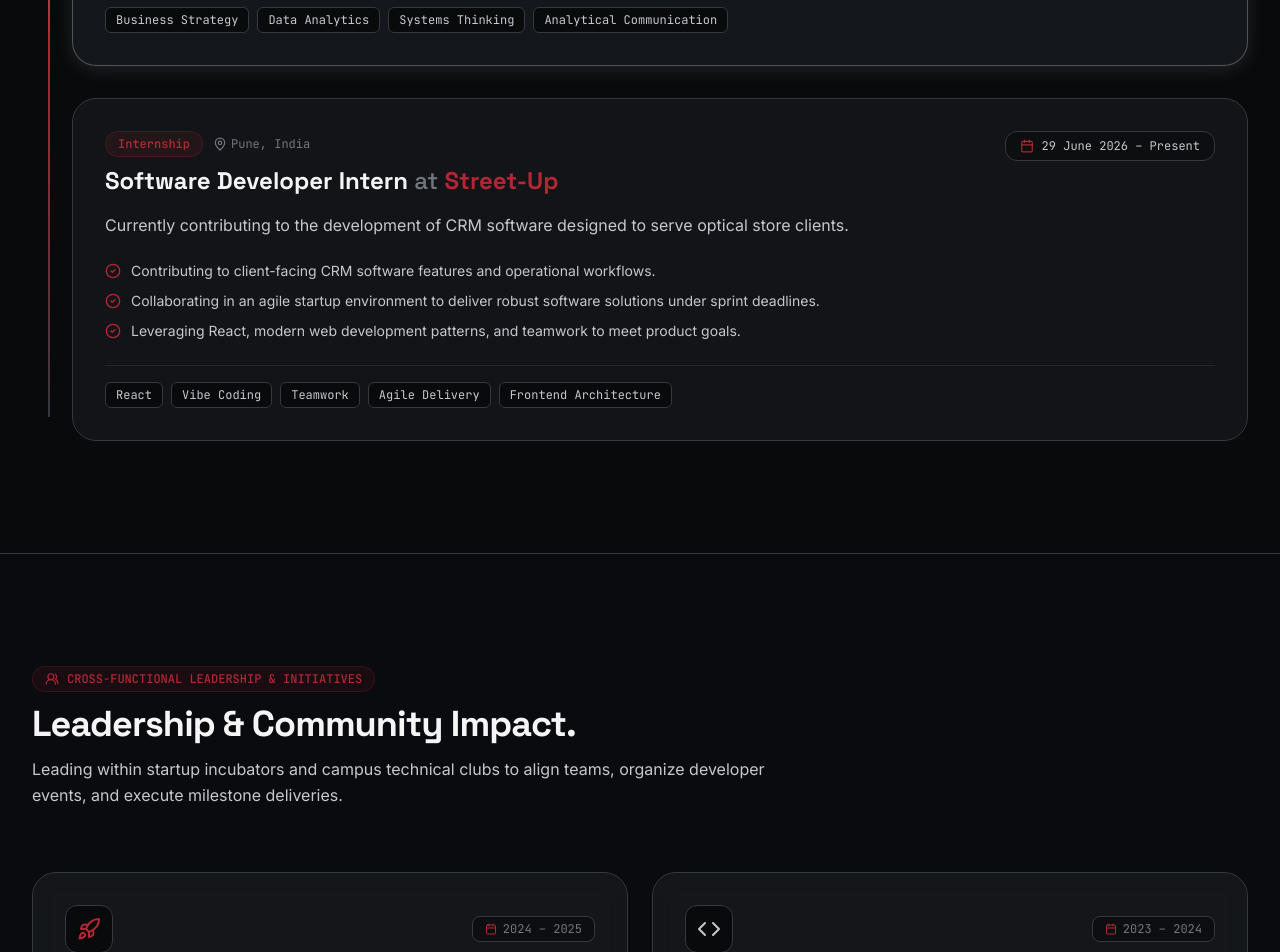
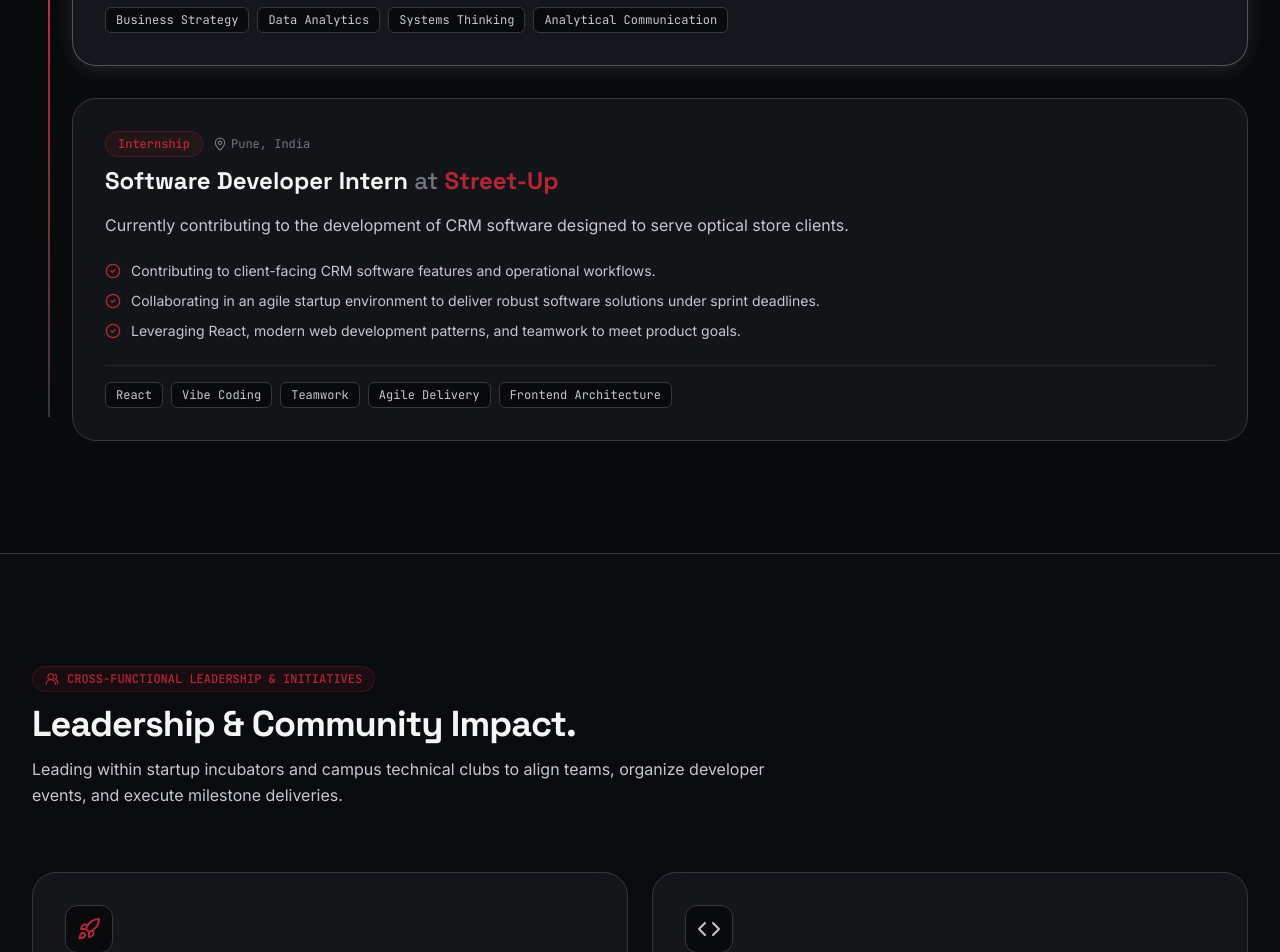
Before and after one commit to kswaraj0045/Portfolio_Swaraj, a React (Vite) app: page / in a window 1280 px wide. Shown: the part 6860-7812 px from the top of the page. Built offline with nearby package versions, Linux system fonts and the light colour scheme.

Commit message:
fix: remove date labels and calendar icons from Street-Up, Viaset, and GfG cards

```diff
--- a/src/components/ExperienceSection.tsx
+++ b/src/components/ExperienceSection.tsx
@@ -76,10 +76,12 @@ export const ExperienceSection: React.FC = () => {
                     </h3>
                   </div>
 
-                  <div className="inline-flex items-center gap-2 px-3.5 py-1.5 rounded-xl bg-bg-main/60 border border-border-subtle text-xs font-mono text-text-secondary self-start">
-                    <Calendar className="w-3.5 h-3.5 text-accent-primary" />
-                    <span>{exp.period}</span>
-                  </div>
+                  {exp.period && (
+                    <div className="inline-flex items-center gap-2 px-3.5 py-1.5 rounded-xl bg-bg-main/60 border border-border-subtle text-xs font-mono text-text-secondary self-start">
+                      <Calendar className="w-3.5 h-3.5 text-accent-primary" />
+                      <span>{exp.period}</span>
+                    </div>
+                  )}
                 </div>
 
                 <p className="text-sm sm:text-base text-text-secondary leading-relaxed mb-6">
--- a/src/components/LeadershipSection.tsx
+++ b/src/components/LeadershipSection.tsx
@@ -43,10 +43,12 @@ export const LeadershipSection: React.FC = () => {
                     {item.id === 'viaset-ecell' ? <Rocket className="w-6 h-6 text-accent-primary" /> : <Code className="w-6 h-6 text-accent-secondary" />}
                   </div>
 
-                  <span className="inline-flex items-center gap-1.5 px-3 py-1 rounded-lg bg-bg-main/60 border border-border-subtle text-xs font-mono text-text-muted">
-                    <Calendar className="w-3 h-3 text-accent-primary" />
-                    <span>{item.period}</span>
-                  </span>
+                  {item.period && (
+                    <span className="inline-flex items-center gap-1.5 px-3 py-1 rounded-lg bg-bg-main/60 border border-border-subtle text-xs font-mono text-text-muted">
+                      <Calendar className="w-3 h-3 text-accent-primary" />
+                      <span>{item.period}</span>
+                    </span>
+                  )}
                 </div>
 
                 <div className="mb-4">
--- a/src/data/portfolioData.ts
+++ b/src/data/portfolioData.ts
@@ -163,7 +163,6 @@ export const experienceData: ExperienceItem[] = [
     company: 'Street-Up',
     role: 'Software Developer Intern',
     badge: 'Internship',
-    period: '29 June 2026 – Present',
     location: 'Pune, India',
     type: 'internship',
     description: 'Currently contributing to the development of CRM software designed to serve optical store clients.',
@@ -181,7 +180,6 @@ export const leadershipData: LeadershipItem[] = [
     id: 'viaset-ecell',
     organization: 'Viaset – MIT AOE E-Cell',
     role: 'Core Member (CMO)',
-    period: '2024 – 2025',
     description: 'Served on the core leadership team of the Entrepreneurship Cell during early startup ideation and incubation phases.',
     impactPoints: [
       'Worked in a cross-functional team during startup ideation and market research phases.',
@@ -193,7 +191,6 @@ export const leadershipData: LeadershipItem[] = [
     id: 'gfg-club',
     organization: 'GeeksforGeeks Club – MIT AOE',
     role: 'Active Club Member',
-    period: '2023 – 2024',
     description: 'Active contributor to student technical community initiatives and peer learning programs.',
     impactPoints: [
       'Coordinated technical events, coding bootcamps, and developer workshops.',
--- a/src/types/index.ts
+++ b/src/types/index.ts
@@ -33,7 +33,7 @@ export interface ExperienceItem {
   company: string;
   role: string;
   badge: string;
-  period: string;
+  period?: string;
   location: string;
   type: 'milestone' | 'internship';
   description: string;
@@ -46,7 +46,7 @@ export interface LeadershipItem {
   id: string;
   organization: string;
   role: string;
-  period: string;
+  period?: string;
   description: string;
   impactPoints: string[];
 }
```
Also changed, not shown: 1 other file (tests, documents, lock files or other folders).
